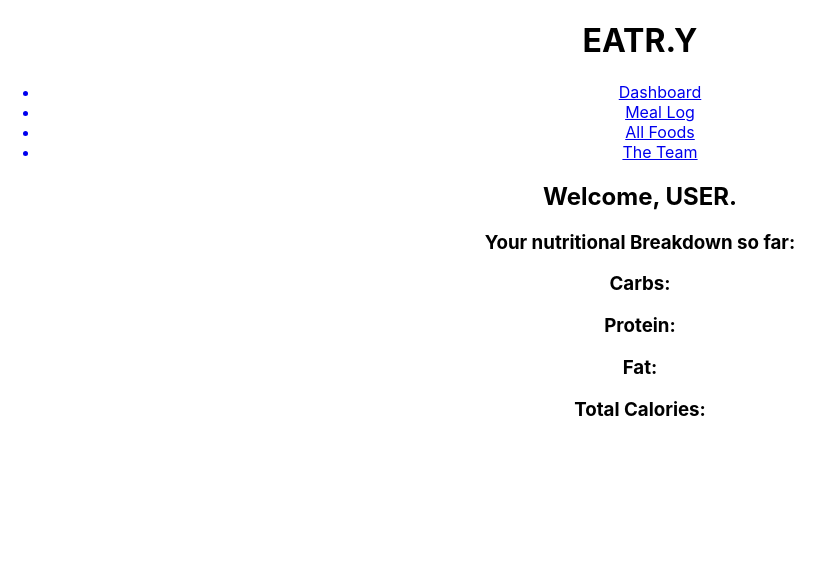
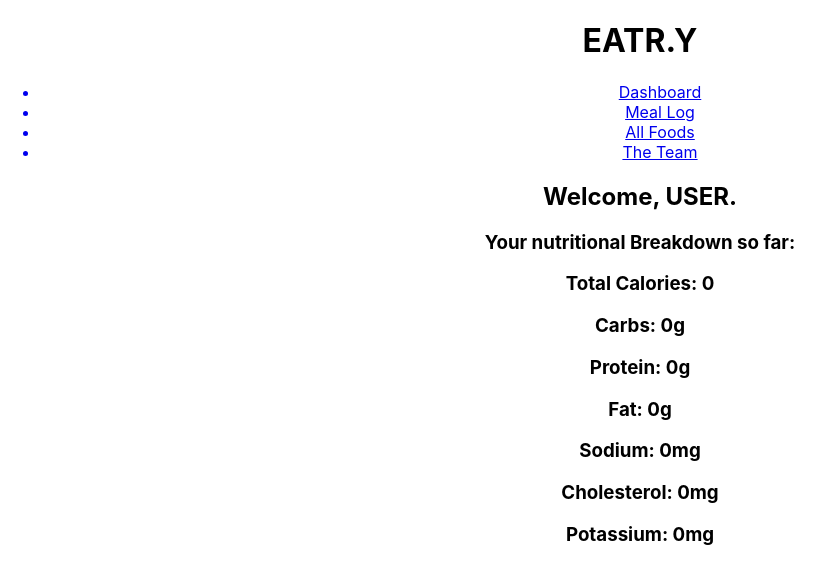
Before and after one commit to anniecdavis27/eatry-front-end, a React (Create React App) app: page /dash in a window 1280 px wide. Shown: the top 584 px of the page, without its empty margins (0-834 px from the left). Built offline with nearby package versions, Linux system fonts and the light colour scheme; no server answers.

Commit message:
dashboard calculated

```diff
--- a/src/Components/Dash.jsx
+++ b/src/Components/Dash.jsx
@@ -1,16 +1,80 @@
-import React from "react";
+import React, { useState, useEffect } from "react";
+import axios from 'axios'
+import apiUrl from '../apiConfig'
 import Layout from "./Layout";
 
 function Dash() {
+
+  const [logged, setLogged] = useState([]);
+
+  useEffect(() => {
+    const makeAPICall = async () => {
+      try {
+        const response = await axios(`${apiUrl}/foods/logged`);
+        setLogged(response.data);
+      } catch (err) {
+        console.error(err);
+      }
+    };
+    makeAPICall();
+  }, []);
+
+  console.log(logged)
+
+  const mapCals = logged.map(item => {
+    return item.calories
+  })
+
+  const totCals = mapCals.reduce((a, b) => a + b, 0)
+
+  const mapPro = logged.map(item => {
+    return item.protein
+  })
+
+  const totPro = mapPro.reduce((a, b) => a + b, 0)
+
+  const mapCarb = logged.map(item => {
+    return item.carbs
+  })
+
+  const totCarb = mapCarb.reduce((a, b) => a + b, 0)
+
+  const mapFat = logged.map(item => {
+    return item.totalFat
+  })
+
+  const totFat = mapFat.reduce((a, b) => a + b, 0)
+
+  const mapSod = logged.map(item => {
+    return item.sodium
+  })
+
+  const totSod = mapSod.reduce((a, b) => a + b, 0)
+
+  const mapChol = logged.map(item => {
+    return item.cholesterol
+  })
+
+  const totChol = mapChol.reduce((a, b) => a + b, 0)
+
+  const mapPot = logged.map(item => {
+    return item.potassium
+  })
+
+  const totPot = mapPot.reduce((a, b) => a + b, 0)
+
   return (
     <div className="App">
       <Layout>
         <h2>Welcome, USER.</h2>
         <h3>Your nutritional Breakdown so far:</h3>
-        <h3>Carbs: </h3>
-        <h3>Protein: </h3>
-        <h3>Fat: </h3>
-        <h3>Total Calories:</h3>
+        <h3>Total Calories: {totCals}</h3>
+        <h3>Carbs: {totCarb}g</h3>
+        <h3>Protein: {totPro}g</h3>
+        <h3>Fat: {totFat}g</h3>
+        <h3>Sodium: {totSod}mg</h3>
+        <h3>Cholesterol: {totChol}mg</h3>
+        <h3>Potassium: {totPot}mg</h3>
       </Layout>
     </div>
   );
```
